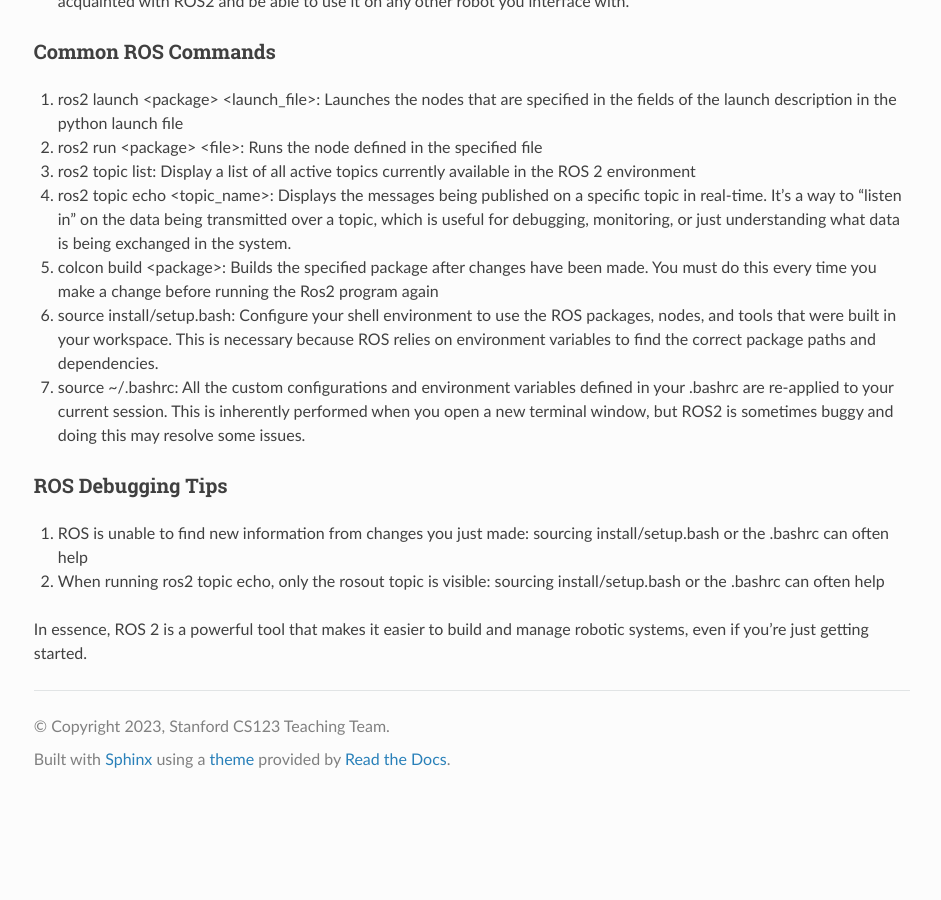
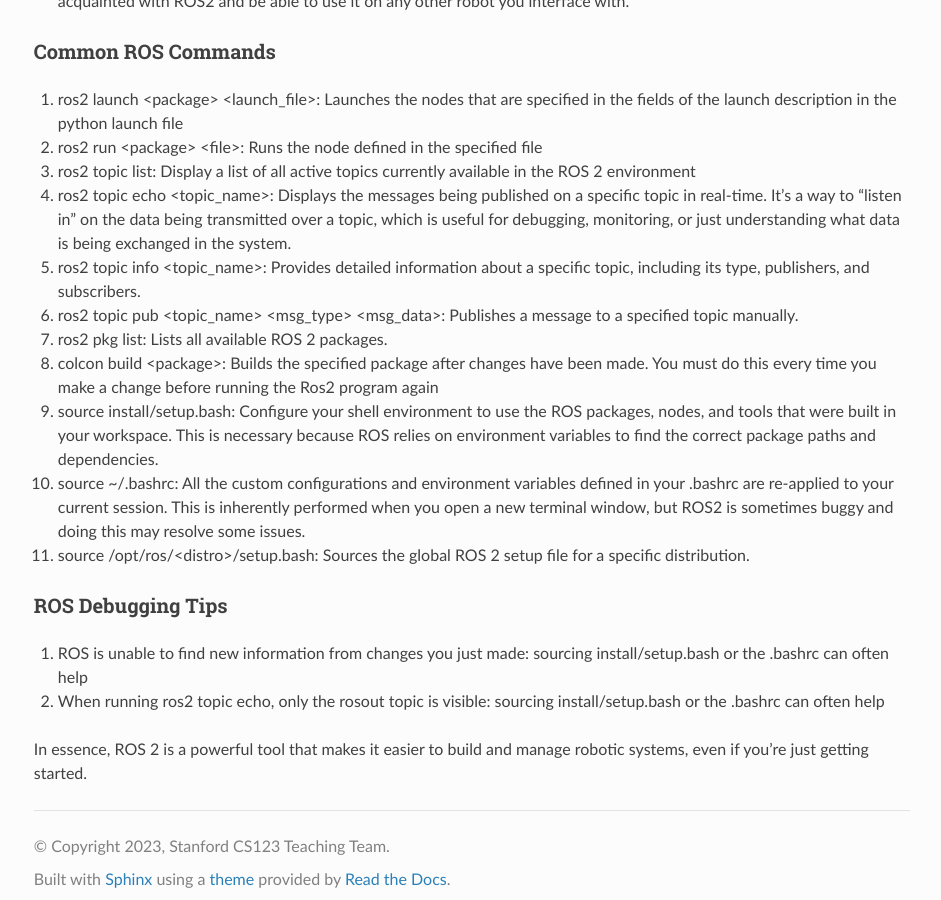
Before and after one commit to cs123-stanford/cs123-stanford-2024, a Sphinx documentation site: the page built from docs/schedule/lectures/fall-24/ros_intro.rst, in a window 1280 px wide and 900 px high, scrolled down 1146 px. Shown: the whole window, without its empty margins (318-1259 px from the left). Built offline with Sphinx 7.4.7 and the Read the Docs theme 2.0.0, drawn with Linux system fonts in a browser that asks for light colours; pages that are not in the unit, such as notebooks, are missing from menus; before the commit the page ends 1942 px from its top, so only the background shows below that.

Commit message:
Update ros_intro.rst

```diff
--- a/docs/schedule/lectures/fall-24/ros_intro.rst
+++ b/docs/schedule/lectures/fall-24/ros_intro.rst
@@ -38,9 +38,13 @@ ___________________
 #. ros2 run <package> <file>: Runs the node defined in the specified file
 #. ros2 topic list: Display a list of all active topics currently available in the ROS 2 environment
 #. ros2 topic echo <topic_name>: Displays the messages being published on a specific topic in real-time. It's a way to "listen in" on the data being transmitted over a topic, which is useful for debugging, monitoring, or just understanding what data is being exchanged in the system.
+#. ros2 topic info <topic_name>: Provides detailed information about a specific topic, including its type, publishers, and subscribers.
+#. ros2 topic pub <topic_name> <msg_type> <msg_data>: Publishes a message to a specified topic manually.
+#. ros2 pkg list: Lists all available ROS 2 packages.
 #. colcon build <package>: Builds the specified package after changes have been made. You must do this every time you make a change before running the Ros2 program again
 #. source install/setup.bash: Configure your shell environment to use the ROS packages, nodes, and tools that were built in your workspace. This is necessary because ROS relies on environment variables to find the correct package paths and dependencies.
 #. source ~/.bashrc: All the custom configurations and environment variables defined in your .bashrc are re-applied to your current session. This is inherently performed when you open a new terminal window, but ROS2 is sometimes buggy and doing this may resolve some issues.
+#. source /opt/ros/<distro>/setup.bash: Sources the global ROS 2 setup file for a specific distribution.
 
 ROS Debugging Tips
 __________________
```
